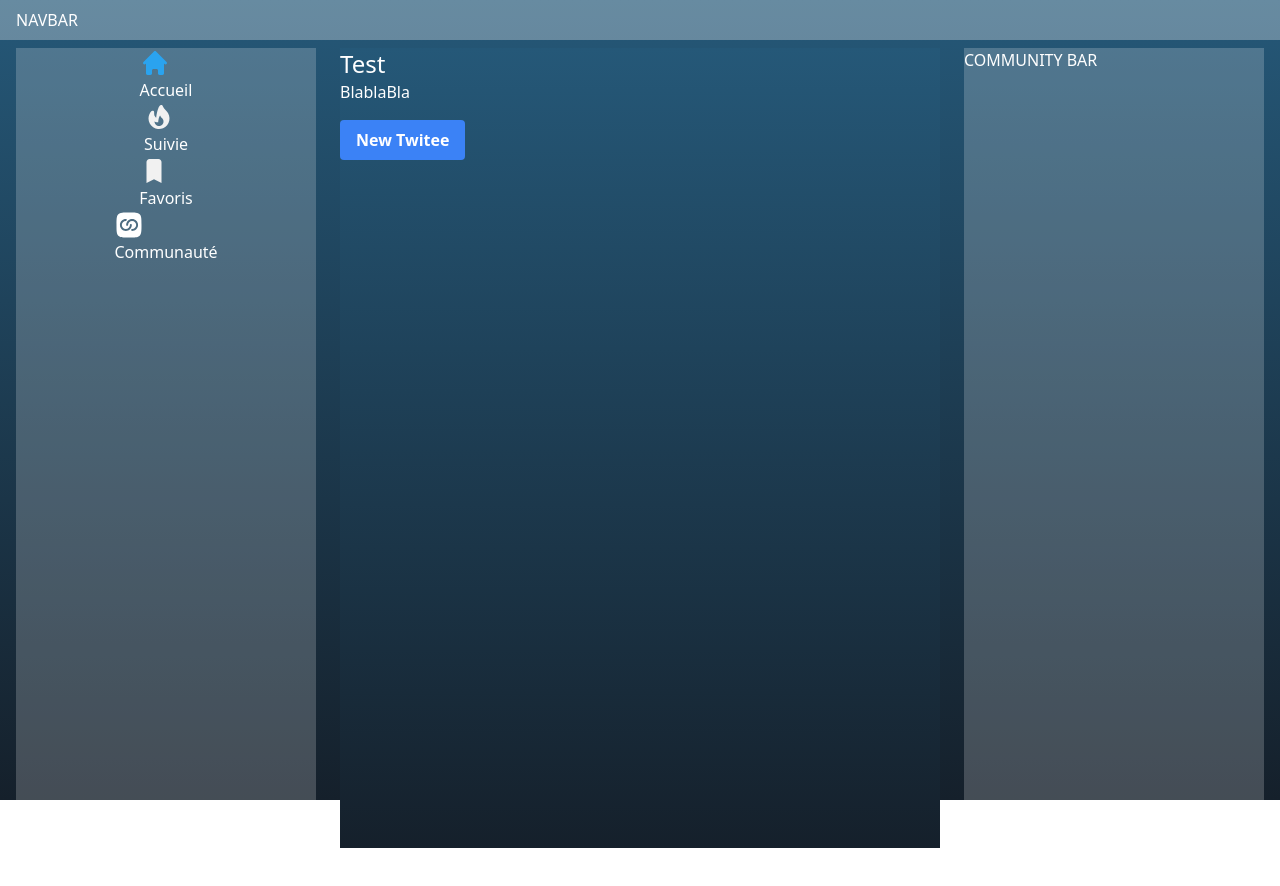
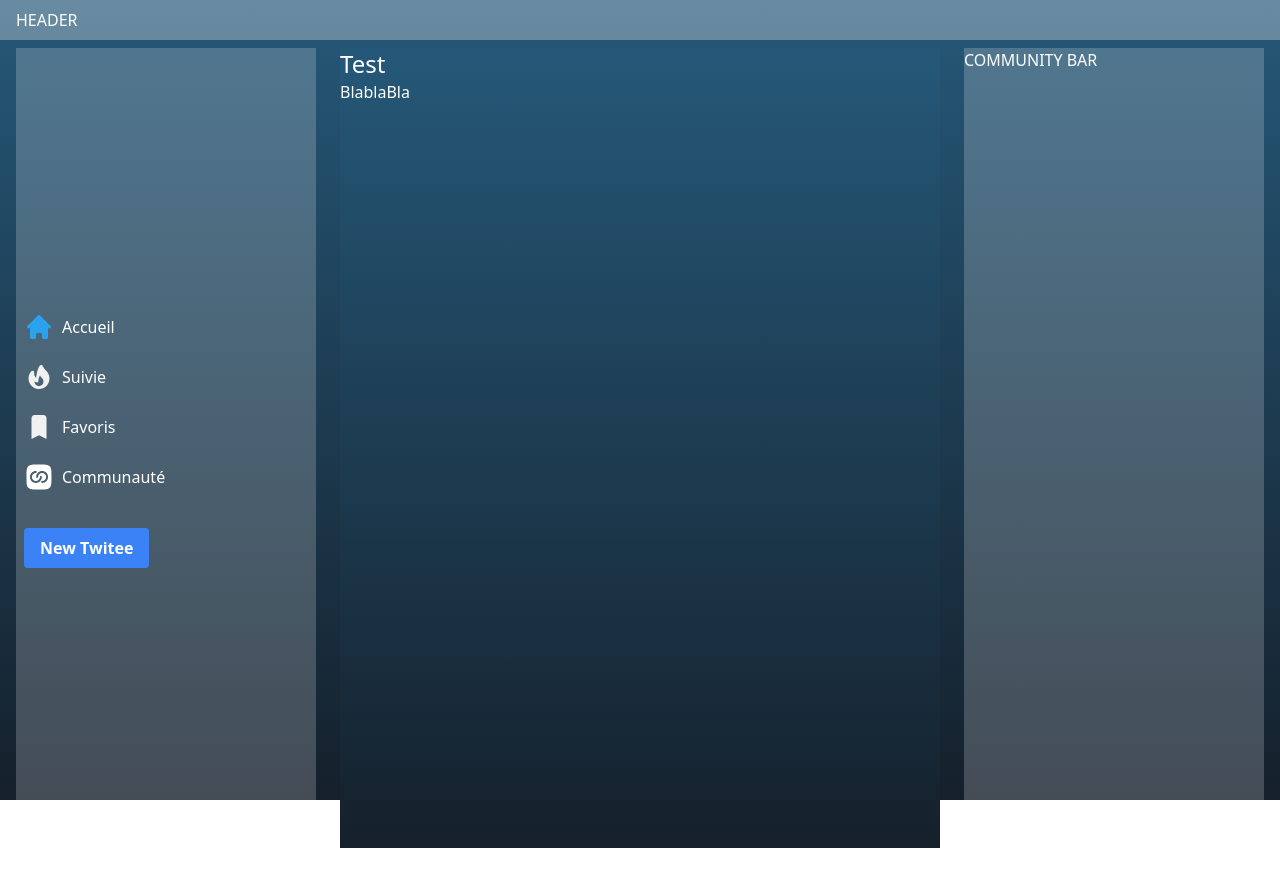
Before and after one commit to Ulthane/twitee-sphere, a React (Vite) app in the folder TWITEE-SPHERE/: page /main/home in a window 1280 px wide. Shown: the top 886 px of the page. Built offline with nearby package versions, Linux system fonts and the light colour scheme; sample sign-in values are in the browser's storage.

Commit message:
navbar new twitee

```diff
--- a/TWITEE-SPHERE/src/Layout/Main.jsx
+++ b/TWITEE-SPHERE/src/Layout/Main.jsx
@@ -1,19 +1,22 @@
 import { Outlet } from "react-router-dom";
-import NavBar from "../components/NavBar";
+import NavBar from "../components/NavBar/NavBar.jsx";
 
 export default function Main() {
   return (
     <div className="h-screen gradientBackGround text-white grid grid-rows-[1fr_10fr_0.5fr] ">
       <div
-        className="px-4 py-2"
+        className="px-4 py-2  "
         style={{ background: "rgba(255,255,255,0.3)" }}
       >
-        {/* NavBar */}
-        NAVBAR
+        {/* HEADER */}
+        HEADER
       </div>
 
       <div className="grid gap-6 grid-cols-[1fr_2fr_1fr] grid-rows-1 px-4 py-2">
-        <div style={{ background: "rgba(255,255,255,0.2)" }}>
+        <div
+          className="flex flex-col justify-center items-start p-2"
+          style={{ background: "rgba(255,255,255,0.2)" }}
+        >
           {/* SideBar Menue */}
           <NavBar />
         </div>
--- a/TWITEE-SPHERE/src/components/NavBar.jsx
+++ /dev/null
@@ -1,38 +0,0 @@
-export default function Home() {
-  return (
-    <div className="flex flex-col justify-center items-center h-100 w-100">
-      <div>
-        <img
-          src="../../public/icons/navbar/homeIcon.svg"
-          alt="little house icon"
-          width={"30px"}
-        />
-        <span>Accueil</span>
-      </div>
-      <div>
-        <img
-          src="../../public/icons/navbar/fireIcon.svg"
-          alt="little house icon"
-          width={"30px"}
-        />
-        <span>Suivie</span>
-      </div>
-      <div>
-        <img
-          src="../../public/icons/navbar/frameIcon.svg"
-          alt="little house icon"
-          width={"30px"}
-        />
-        <span>Favoris</span>
-      </div>
-      <div>
-        <img
-          src="../../public/icons/navbar/communityIcon.svg"
-          alt="little house icon"
-          width={"30px"}
-        />
-        <span>Communauté</span>
-      </div>
-    </div>
-  );
-}
--- /dev/null
+++ b/TWITEE-SPHERE/src/components/NavBar/NavBar.jsx
@@ -0,0 +1,135 @@
+import classes from "./NavBar.module.css";
+import { useRef, useState } from "react";
+import { createPortal } from "react-dom";
+
+export default function Home() {
+  // STATE
+  const [newTwiteeModalDisplay, setnewTwiteeModalDisplay] = useState(false);
+
+  //ref
+  const twitee = useRef();
+
+  // variables
+  const token = sessionStorage.getItem("token");
+
+  //METHODES
+  const sendNewTwiteeHandle = async (event) => {
+    event.preventDefault();
+
+    // console.log(twitee.current.value);
+
+    const request = await fetch(
+      "https://twitee-api.gamosaurus.fr/api/articles/create",
+      {
+        method: "POST",
+        headers: {
+          "Content-Type": "application/json",
+          Authorization: token,
+        },
+        body: JSON.stringify({ description: `${twitee.current.value}` }),
+      }
+    );
+
+    if (!request.ok) {
+      alert("Un probleme est survenu lors du chargement...");
+    } else {
+      let data = await request.json();
+      console.log(twitee.current.value);
+      console.log(data);
+      setnewTwiteeModalDisplay(false);
+    }
+  };
+  return (
+    <>
+      <ul className="flex flex-col justify-center items-start h-75 w-100 gap-y-5">
+        {/* Link to home */}
+        <li>
+          <img
+            src="../../public/icons/navbar/homeIcon.svg"
+            alt="little house icon"
+            width={"30px"}
+          />
+          <span>Accueil</span>
+        </li>
+        {/* Link to Follows */}
+        <li>
+          <img
+            src="../../public/icons/navbar/fireIcon.svg"
+            alt="little house icon"
+            width={"30px"}
+          />
+          <span>Suivie</span>
+        </li>
+        {/* Link to My Favorite */}
+        <li>
+          <img
+            src="../../public/icons/navbar/frameIcon.svg"
+            alt="little house icon"
+            width={"30px"}
+          />
+          <span>Favoris</span>
+        </li>
+        {/* Link to Community */}
+        <li>
+          <img
+            src="../../public/icons/navbar/communityIcon.svg"
+            alt="little house icon"
+            width={"30px"}
+          />
+          <span>Communauté</span>
+        </li>
+        {/* New Twitee button */}
+        <li>
+          <button
+            onClick={() => setnewTwiteeModalDisplay(true)}
+            className="bg-blue-500 hover:bg-blue-700 text-white font-bold py-2 px-4 rounded my-4 self-center"
+          >
+            New Twitee
+          </button>
+        </li>
+      </ul>
+
+      {/* MODALE NEW TWITEE */}
+      {newTwiteeModalDisplay &&
+        createPortal(
+          <div
+            className="absolute bottom-0 right-0 left-0 top-0 flex justify-center items-center"
+            style={{
+              background: "rgba(0, 0, 0, 0.6)",
+            }}
+          >
+            <div className="p-[30px] bg-white flex flex-col justify-center items-center">
+              <img
+                src="https://cdn.icon-icons.com/icons2/1157/PNG/512/1487086345-cross_81577.png"
+                alt="cross"
+                width={"20px"}
+                onClick={(event) => {
+                  event.stopPropagation();
+                  setnewTwiteeModalDisplay(false);
+                }}
+                className="self-end"
+              />
+              <form onSubmit={(event) => sendNewTwiteeHandle(event)}>
+                <h1 className="text-xl font-semibold">Nouveau Twitee</h1>
+                <textarea
+                  name="newTwitee"
+                  id="newTwitee"
+                  cols="30"
+                  rows="10"
+                  ref={twitee}
+                  className=" border-2 rounded-md"
+                ></textarea>
+                <button
+                  type="submit"
+                  className=" bg-blue-500 hover:bg-blue-700 text-white font-bold py-2 px-4 rounded"
+                >
+                  Envoyer
+                </button>
+              </form>
+            </div>
+          </div>,
+          document.querySelector("body")
+        )}
+    </>
+  );
+}
--- /dev/null
+++ b/TWITEE-SPHERE/src/components/NavBar/NavBar.module.css
@@ -0,0 +1,3 @@
+li {
+  @apply flex flex-row gap-2 justify-center items-center;
+}
--- a/TWITEE-SPHERE/src/index.css
+++ b/TWITEE-SPHERE/src/index.css
@@ -2,6 +2,10 @@
 @tailwind components;
 @tailwind utilities;
 
+* {
+  box-sizing: border-box;
+}
+
 .gradientBackGround {
   background: linear-gradient(180deg, #255878 0%, #15202b 100%);
 }
--- a/TWITEE-SPHERE/src/pages/Home.jsx
+++ b/TWITEE-SPHERE/src/pages/Home.jsx
@@ -1,97 +1,9 @@
-import { useRef, useState } from "react";
-import { createPortal } from "react-dom";
-
 export default function Home() {
-  // STATE
-  const [newTwiteeModalDisplay, setnewTwiteeModalDisplay] = useState(false);
-
-  //ref
-  const twitee = useRef();
-
-  // variables
-  const token = sessionStorage.getItem("token");
-
-  //METHODES
-  const sendNewTwiteeHandle = async (event) => {
-    event.preventDefault();
-
-    console.log(twitee.current.value);
-
-    const request = await fetch(
-      "https://twitee-api.gamosaurus.fr/api/articles/create",
-      {
-        method: "POST",
-        headers: {
-          "Content-Type": "application/json",
-          Authorization: token,
-        },
-        body: JSON.stringify({ description: `${twitee.current.value}` }),
-      }
-    );
-
-    if (!request.ok) {
-      alert("Un probleme est survenu lors du chargement...");
-    } else {
-      let data = await request.json();
-      console.log(twitee.current.value);
-      console.log(data);
-      setnewTwiteeModalDisplay(false);
-    }
-  };
-
   return (
     <>
       <div className=" mx-auto h-screen gradientBackGround text-white">
         <h1 className="text-2xl">Test</h1>
         <div className="">BlablaBla</div>
-        <button
-          onClick={() => setnewTwiteeModalDisplay(true)}
-          className="bg-blue-500 hover:bg-blue-700 text-white font-bold py-2 px-4 rounded my-4"
-        >
-          New Twitee
-        </button>
-
-        {/* MODALE */}
-        {newTwiteeModalDisplay &&
-          createPortal(
-            <div
-              className="absolute bottom-0 right-0 left-0 top-0 flex justify-center items-center"
-              style={{
-                background: "rgba(0, 0, 0, 0.6)",
-              }}
-            >
-              <div className="p-[30px] bg-white flex flex-col justify-center items-center">
-                <img
-                  src="https://cdn.icon-icons.com/icons2/1157/PNG/512/1487086345-cross_81577.png"
-                  alt="cross"
-                  width={"20px"}
-                  onClick={(event) => {
-                    event.stopPropagation();
-                    setnewTwiteeModalDisplay(false);
-                  }}
-                  className="self-end"
-                />
-                <form onSubmit={(event) => sendNewTwiteeHandle(event)}>
-                  <h1 className="text-xl font-semibold">Nouveau Twitee</h1>
-                  <textarea
-                    name="newTwitee"
-                    id="newTwitee"
-                    cols="30"
-                    rows="10"
-                    ref={twitee}
-                    className=" border-2 rounded-md"
-                  ></textarea>
-                  <button
-                    type="submit"
-                    className=" bg-blue-500 hover:bg-blue-700 text-white font-bold py-2 px-4 rounded"
-                  >
-                    Envoyer
-                  </button>
-                </form>
-              </div>
-            </div>,
-            document.querySelector("body")
-          )}
       </div>
     </>
   );
```
